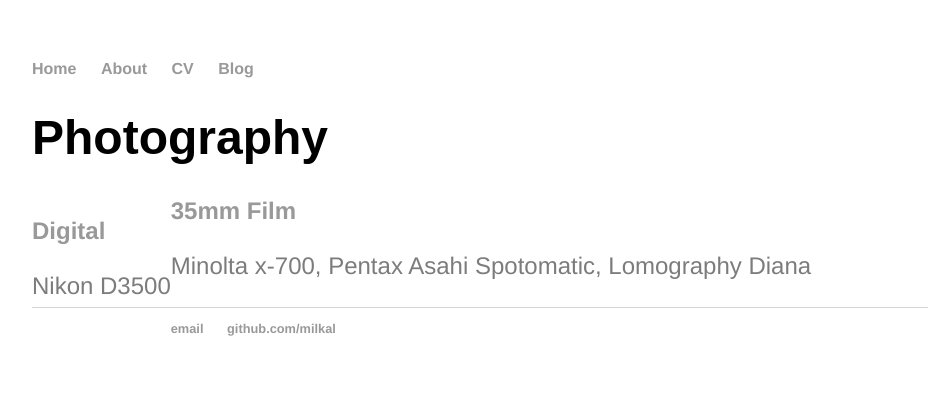
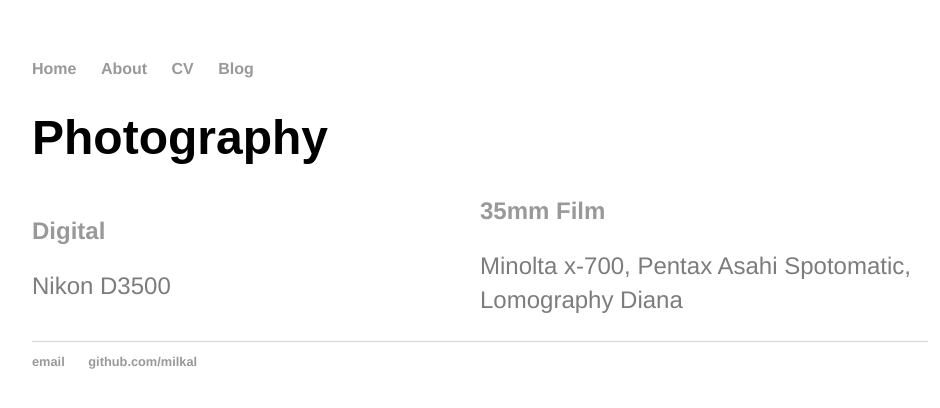
Before and after one commit to milkal/milkal.github.io, a Jekyll site: the page photography/index.html, which Jekyll copies as it is, in a window 1280 px wide. Shown: the top 408 px of the page, without its empty margins (160-1100 px from the left). Built offline with Jekyll 4.4.1, drawn with Linux system fonts in a browser that asks for light colours.

Commit message:
menu div

```diff
--- a/css/main.css
+++ b/css/main.css
@@ -73,9 +73,11 @@ img {
 }
 
 #digitalmenu{
+  width: 50%;
   float: left;
 }
 
 #digitalmenu{
+  width: 50%
   float: left;
 }
```
